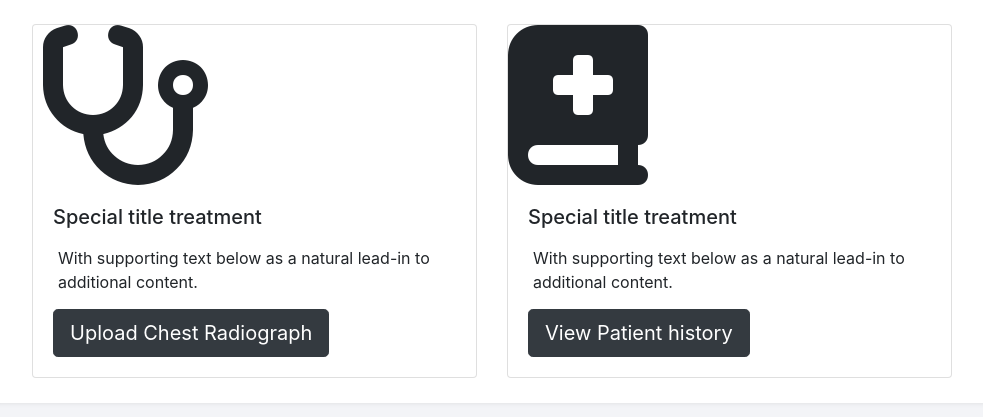
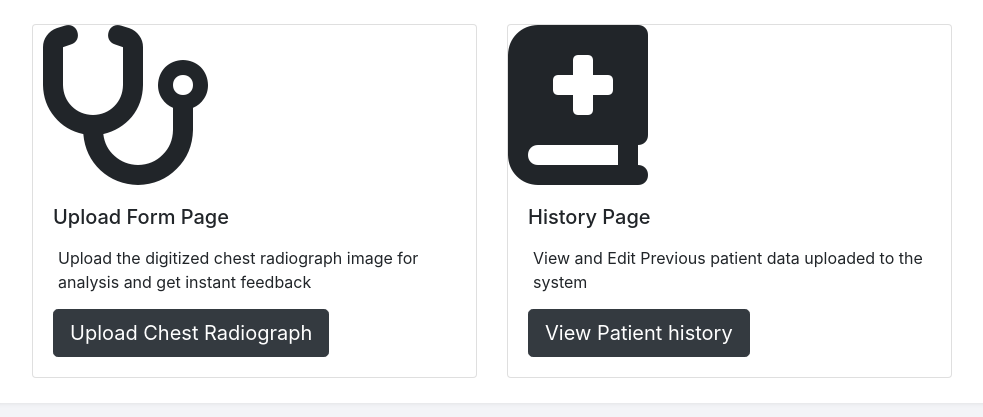
Before and after one commit to KatherineMungayi/ISproject, a Flask app: page /homepage in a window 1280 px wide. Shown: the part 262-679 px from the top of the page, without its empty margins (148-1131 px from the left). Run offline with Flask 2, Linux system fonts and the light colour scheme; some libraries are stand-ins or nearby versions.

```diff
--- a/templates/form.html
+++ b/templates/form.html
@@ -59,8 +59,11 @@ height: 60px;
      </div>
      <hr>
      <button type="submit" class="btn btn-dark">Predict</button>
+     <br>
+     <br>
+     <br>
 
-     <h3 name="predict" class="h3 mb-3 font-weight-normal">Probability for TB disease:  {{ prediction }}</h3>
+     <h3 name="predict" class="h3 mb-3 font-weight-normal">Prediction results:  {{ prediction }}</h3>
    </form>
 </div>
 
--- a/templates/index.html
+++ b/templates/index.html
@@ -14,8 +14,8 @@
         <!--<img class="card-img-top" src="static\images\xray.png" width="10px"  > -->
         <div class="card-body">
 
-          <h5 class="card-title">Special title treatment</h5>
-          <p class="card-text">With supporting text below as a natural lead-in to additional content.</p>
+          <h5 class="card-title">Upload Form Page</h5>
+          <p class="card-text">Upload the digitized chest radiograph image for analysis and get instant feedback</p>
           <a href="{{ url_for('upload') }}" class="btn btn-dark btn-lg">Upload Chest Radiograph</a>
         </div>
       </div>
@@ -26,8 +26,8 @@
        <!-- <img class="card-img-top" src="static\images\history.png" width="10px"  > -->
 
         <div class="card-body">
-          <h5 class="card-title">Special title treatment</h5>
-          <p class="card-text">With supporting text below as a natural lead-in to additional content.</p>
+          <h5 class="card-title">History Page</h5>
+          <p class="card-text">View and Edit Previous patient data uploaded to the system</p>
           <a href="{{ url_for('history') }}" class="btn btn-dark btn-lg">View Patient history</a>
         </div>
       </div>
```
Also changed, not shown: templates/history.html (+6 -1 lines).
